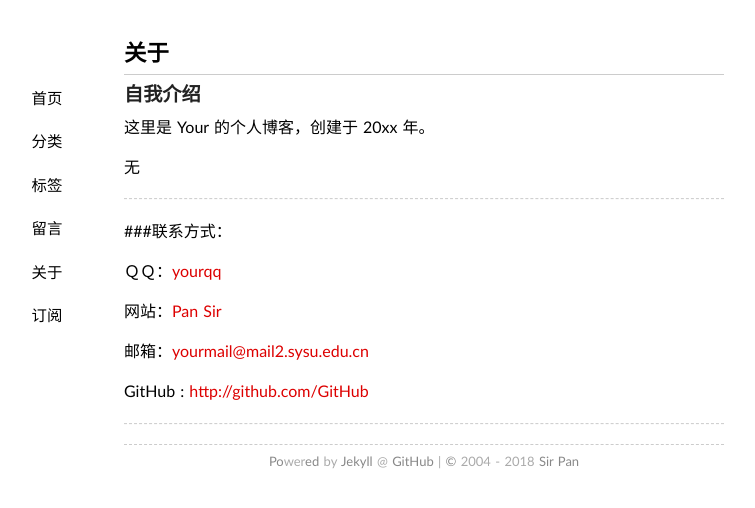
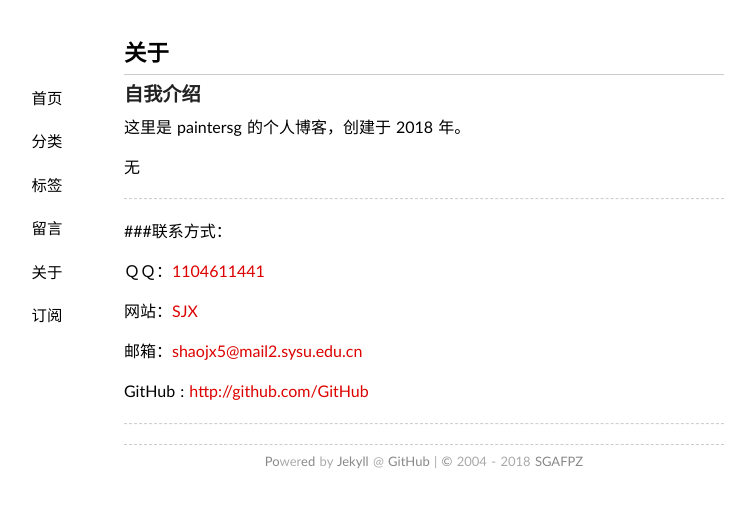
Before and after one commit to paintersg/paintersg.github.io, a Jekyll site: the page built from about/index.md, in a window 1280 px wide. Shown: the top 508 px of the page, without its empty margins (216-971 px from the left). Built offline with Jekyll 4.4.1, drawn with Linux system fonts in a browser that asks for light colours.

Commit message:
Initial commit

```diff
--- a/_config.yml
+++ b/_config.yml
@@ -1,17 +1,17 @@
 future: true
 permalink: /:title/
-url: http://pmlpml.github.io
-name: Pan Sir
-author: Sir Pan
-qq: yourqq
-email: yourmail@mail2.sysu.edu.cn
+url: https://paintersg.github.io
+name: SJX
+author: SGAFPZ
+qq: 1104611441
+email: shaojx5@mail2.sysu.edu.cn
 
-duoshuo: yourname
+duoshuo: paintersg
 beian:
 cnzz:
 weibo:
-github: yourID
-about: "这里是 Your 的个人博客，创建于 20xx 年。"
+github: paintersg
+about: "这里是 paintersg 的个人博客，创建于 2018 年。"
 
 safe: true
 paginate: 20
```
Also changed, not shown: README.md.
